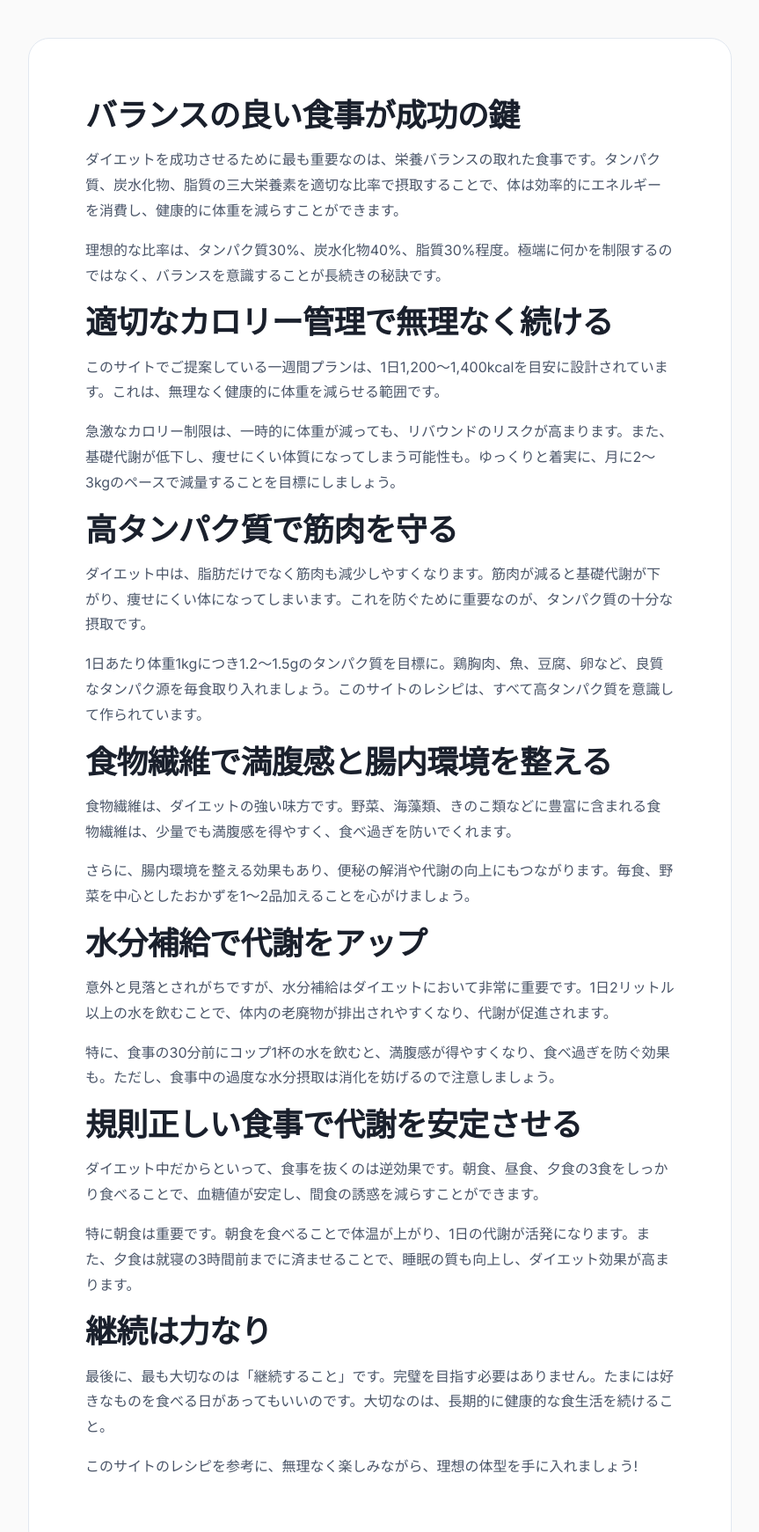
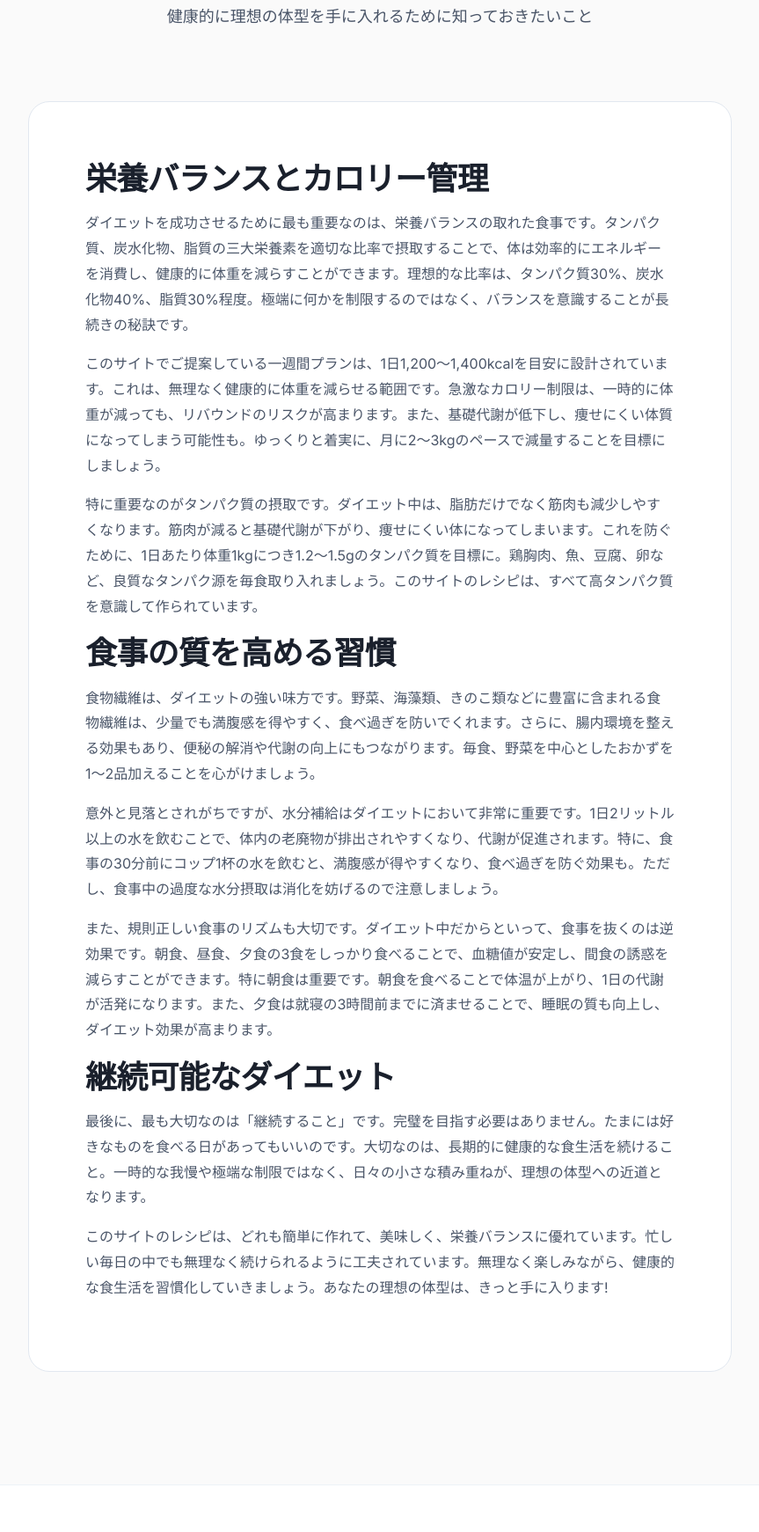
Before and after one commit to harupiyo/A-one-week-diet-meal-plan, a plain HTML site: page index.html in a window 1280 px wide. Shown: the part 4604-6345 px from the top of the page at 88% size, without its empty margins (208-1071 px from the left). Drawn offline with nearby package versions, Linux system fonts and the light colour scheme.

Commit message:
index.htmlのダイエットプランコンテンツを更新しました。

```diff
--- a/index.html
+++ b/index.html
@@ -468,35 +468,50 @@
   <section id="nutrition" class="nutrition">
     <div class="container">
       <div class="section-header">
-        <span class="section-label">Nutrition Tips</span>
-        <h2>ダイエット成功のポイント</h2>
-        <p class="section-subtitle">健康的に痩せるための基本知識</p>
+        <span class="section-label">Nutrition Guide</span>
+        <h2>ダイエット成功のための栄養ガイド</h2>
+        <p class="section-subtitle">健康的に理想の体型を手に入れるために知っておきたいこと</p>
       </div>
       <div class="nutrition-content">
         <div class="nutrition-article">
-          <h3>バランスの良い食事が成功の鍵</h3>
-          <p>ダイエットを成功させるために最も重要なのは、栄養バランスの取れた食事です。タンパク質、炭水化物、脂質の三大栄養素を適切な比率で摂取することで、体は効率的にエネルギーを消費し、健康的に体重を減らすことができます。
+          <h3>栄養バランスとカロリー管理</h3>
+          <p>
+            ダイエットを成功させるために最も重要なのは、栄養バランスの取れた食事です。タンパク質、炭水化物、脂質の三大栄養素を適切な比率で摂取することで、体は効率的にエネルギーを消費し、健康的に体重を減らすことができます。理想的な比率は、タンパク質30%、炭水化物40%、脂質30%程度。極端に何かを制限するのではなく、バランスを意識することが長続きの秘訣です。
           </p>
-          <p>理想的な比率は、タンパク質30%、炭水化物40%、脂質30%程度。極端に何かを制限するのではなく、バランスを意識することが長続きの秘訣です。</p>
-          <h3>適切なカロリー管理で無理なく続ける</h3>
-          <p>このサイトでご提案している一週間プランは、1日1,200〜1,400kcalを目安に設計されています。これは、無理なく健康的に体重を減らせる範囲です。</p>
-          <p>急激なカロリー制限は、一時的に体重が減っても、リバウンドのリスクが高まります。また、基礎代謝が低下し、痩せにくい体質になってしまう可能性も。ゆっくりと着実に、月に2〜3kgのペースで減量することを目標にしましょう。
+
+          <p>
+            このサイトでご提案している一週間プランは、1日1,200〜1,400kcalを目安に設計されています。これは、無理なく健康的に体重を減らせる範囲です。急激なカロリー制限は、一時的に体重が減っても、リバウンドのリスクが高まります。また、基礎代謝が低下し、痩せにくい体質になってしまう可能性も。ゆっくりと着実に、月に2〜3kgのペースで減量することを目標にしましょう。
           </p>
-          <h3>高タンパク質で筋肉を守る</h3>
-          <p>ダイエット中は、脂肪だけでなく筋肉も減少しやすくなります。筋肉が減ると基礎代謝が下がり、痩せにくい体になってしまいます。これを防ぐために重要なのが、タンパク質の十分な摂取です。</p>
-          <p>1日あたり体重1kgにつき1.2〜1.5gのタンパク質を目標に。鶏胸肉、魚、豆腐、卵など、良質なタンパク源を毎食取り入れましょう。このサイトのレシピは、すべて高タンパク質を意識して作られています。</p>
-          <h3>食物繊維で満腹感と腸内環境を整える</h3>
-          <p>食物繊維は、ダイエットの強い味方です。野菜、海藻類、きのこ類などに豊富に含まれる食物繊維は、少量でも満腹感を得やすく、食べ過ぎを防いでくれます。</p>
-          <p>さらに、腸内環境を整える効果もあり、便秘の解消や代謝の向上にもつながります。毎食、野菜を中心としたおかずを1〜2品加えることを心がけましょう。</p>
-          <h3>水分補給で代謝をアップ</h3>
-          <p>意外と見落とされがちですが、水分補給はダイエットにおいて非常に重要です。1日2リットル以上の水を飲むことで、体内の老廃物が排出されやすくなり、代謝が促進されます。</p>
-          <p>特に、食事の30分前にコップ1杯の水を飲むと、満腹感が得やすくなり、食べ過ぎを防ぐ効果も。ただし、食事中の過度な水分摂取は消化を妨げるので注意しましょう。</p>
-          <h3>規則正しい食事で代謝を安定させる</h3>
-          <p>ダイエット中だからといって、食事を抜くのは逆効果です。朝食、昼食、夕食の3食をしっかり食べることで、血糖値が安定し、間食の誘惑を減らすことができます。</p>
-          <p>特に朝食は重要です。朝食を食べることで体温が上がり、1日の代謝が活発になります。また、夕食は就寝の3時間前までに済ませることで、睡眠の質も向上し、ダイエット効果が高まります。</p>
-          <h3>継続は力なり</h3>
-          <p>最後に、最も大切なのは「継続すること」です。完璧を目指す必要はありません。たまには好きなものを食べる日があってもいいのです。大切なのは、長期的に健康的な食生活を続けること。</p>
-          <p>このサイトのレシピを参考に、無理なく楽しみながら、理想の体型を手に入れましょう!</p>
+
+          <p>
+            特に重要なのがタンパク質の摂取です。ダイエット中は、脂肪だけでなく筋肉も減少しやすくなります。筋肉が減ると基礎代謝が下がり、痩せにくい体になってしまいます。これを防ぐために、1日あたり体重1kgにつき1.2〜1.5gのタンパク質を目標に。鶏胸肉、魚、豆腐、卵など、良質なタンパク源を毎食取り入れましょう。このサイトのレシピは、すべて高タンパク質を意識して作られています。
+          </p>
+        </div>
+
+        <div class="nutrition-article">
+          <h3>食事の質を高める習慣</h3>
+          <p>
+            食物繊維は、ダイエットの強い味方です。野菜、海藻類、きのこ類などに豊富に含まれる食物繊維は、少量でも満腹感を得やすく、食べ過ぎを防いでくれます。さらに、腸内環境を整える効果もあり、便秘の解消や代謝の向上にもつながります。毎食、野菜を中心としたおかずを1〜2品加えることを心がけましょう。
+          </p>
+
+          <p>
+            意外と見落とされがちですが、水分補給はダイエットにおいて非常に重要です。1日2リットル以上の水を飲むことで、体内の老廃物が排出されやすくなり、代謝が促進されます。特に、食事の30分前にコップ1杯の水を飲むと、満腹感が得やすくなり、食べ過ぎを防ぐ効果も。ただし、食事中の過度な水分摂取は消化を妨げるので注意しましょう。
+          </p>
+
+          <p>
+            また、規則正しい食事のリズムも大切です。ダイエット中だからといって、食事を抜くのは逆効果です。朝食、昼食、夕食の3食をしっかり食べることで、血糖値が安定し、間食の誘惑を減らすことができます。特に朝食は重要です。朝食を食べることで体温が上がり、1日の代謝が活発になります。また、夕食は就寝の3時間前までに済ませることで、睡眠の質も向上し、ダイエット効果が高まります。
+          </p>
+        </div>
+
+        <div class="nutrition-article">
+          <h3>継続可能なダイエット</h3>
+          <p>
+            最後に、最も大切なのは「継続すること」です。完璧を目指す必要はありません。たまには好きなものを食べる日があってもいいのです。大切なのは、長期的に健康的な食生活を続けること。一時的な我慢や極端な制限ではなく、日々の小さな積み重ねが、理想の体型への近道となります。
+          </p>
+
+          <p>
+            このサイトのレシピは、どれも簡単に作れて、美味しく、栄養バランスに優れています。忙しい毎日の中でも無理なく続けられるように工夫されています。無理なく楽しみながら、健康的な食生活を習慣化していきましょう。あなたの理想の体型は、きっと手に入ります!
+          </p>
         </div>
       </div>
     </div>
```
